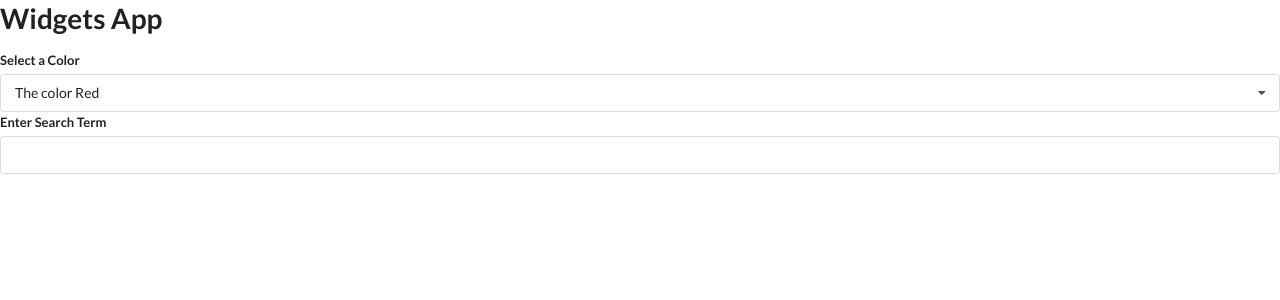
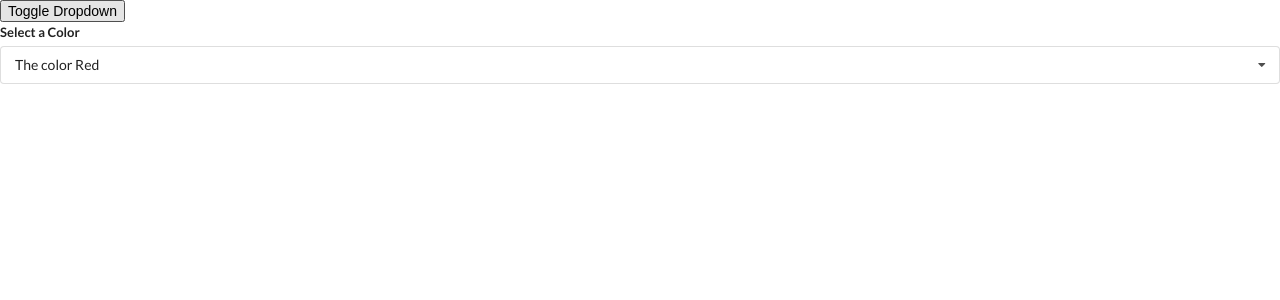
Before and after one commit to Avi-Cohen/wiki-api-widgets, a React (Create React App) app: page / in a window 1280 px wide. Shown: the top 300 px of the page. Built offline with nearby package versions, Linux system fonts and the light colour scheme.

Commit message:
added a cleanup func in useState

```diff
--- a/src/App.js
+++ b/src/App.js
@@ -12,15 +12,19 @@ export default function App() {
     { label: "The color Purple", value: "purple" },
   ];
   const [selected, setSelected] = useState(options[0]);
+  const [showDropdown, setShowDropdown] = useState(true);
   return (
-    <>
-      <h1>Widgets App</h1>
-      <Dropdown
-        options={options}
-        selected={selected}
-        onSelectedChange={setSelected}
-      />
-      <Search />
-    </>
+    <div>
+      <button onClick={() => setShowDropdown(!showDropdown)}>
+        Toggle Dropdown
+      </button>
+      {showDropdown ? (
+        <Dropdown
+          selected={selected}
+          onSelectedChange={setSelected}
+          options={options}
+        />
+      ) : null}
+    </div>
   );
 }
--- a/src/components/Dropdown.js
+++ b/src/components/Dropdown.js
@@ -1,25 +1,44 @@
 import React, { useState, useEffect, useRef } from "react";
 
-export default function Dropdown({ options, selected, onSelectedChange }) {
+const Dropdown = ({ options, selected, onSelectedChange }) => {
   const [open, setOpen] = useState(false);
   const ref = useRef();
+
   useEffect(() => {
-    document.body.addEventListener("click", (e) => {
-        if (ref.current.contains(e.target)){
-            return;
-        }
+    const onBodyClick = (event) => {
+      if (ref.current.contains(event.target)) {
+        return;
+      }
       setOpen(false);
-    });
+    };
+    document.body.addEventListener("click", onBodyClick, { capture: true });
+
+    return () => {
+      document.body.removeEventListener("click", onBodyClick, {
+        capture: true,
+      });
+    };
+  }, []);
+
+  useEffect(() => {
+    document.body.addEventListener(
+      "click",
+      () => {
+        setOpen(false);
+      },
+      { capture: true }
+    );
   }, []);
 
   const renderedOptions = options.map((option) => {
     if (option.value === selected.value) {
       return null;
     }
+
     return (
       <div
+        key={option.value}
         className="item"
-        key={option.value}
         onClick={() => onSelectedChange(option)}
       >
         {option.label}
@@ -30,9 +49,7 @@ export default function Dropdown({ options, selected, onSelectedChange }) {
   return (
     <div ref={ref} className="ui form">
       <div className="field">
-        <label htmlFor="" className="label">
-          Select a Color
-        </label>
+        <label className="label">Select a Color</label>
         <div
           onClick={() => setOpen(!open)}
           className={`ui selection dropdown ${open ? "visible active" : ""}`}
@@ -46,4 +63,6 @@ export default function Dropdown({ options, selected, onSelectedChange }) {
       </div>
     </div>
   );
-}
+};
+
+export default Dropdown;
```
